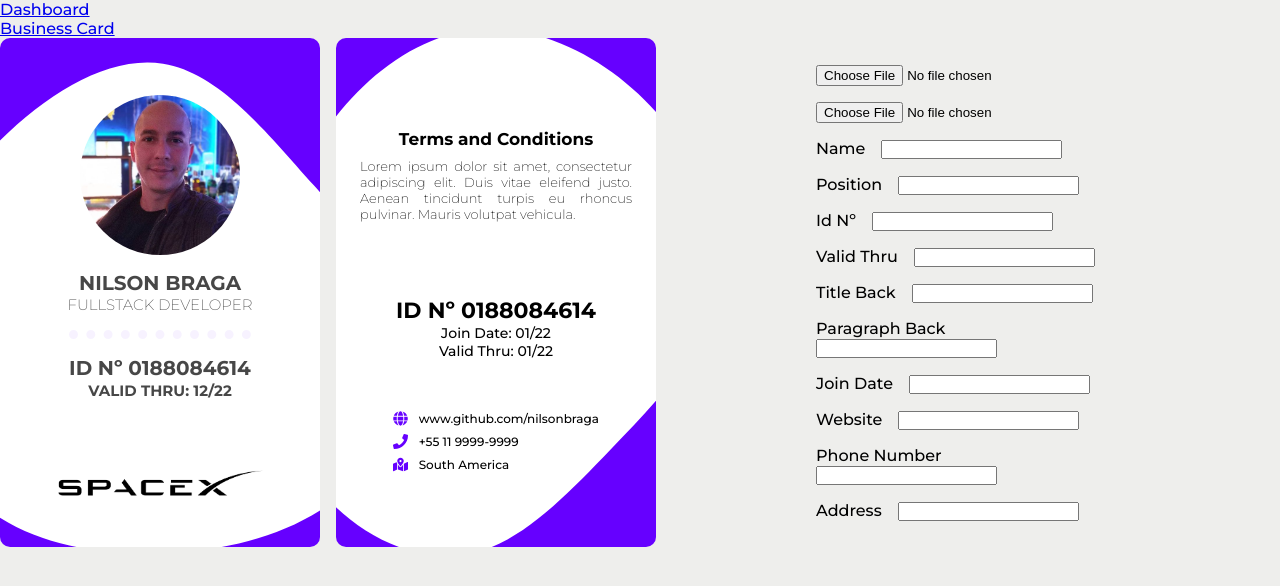
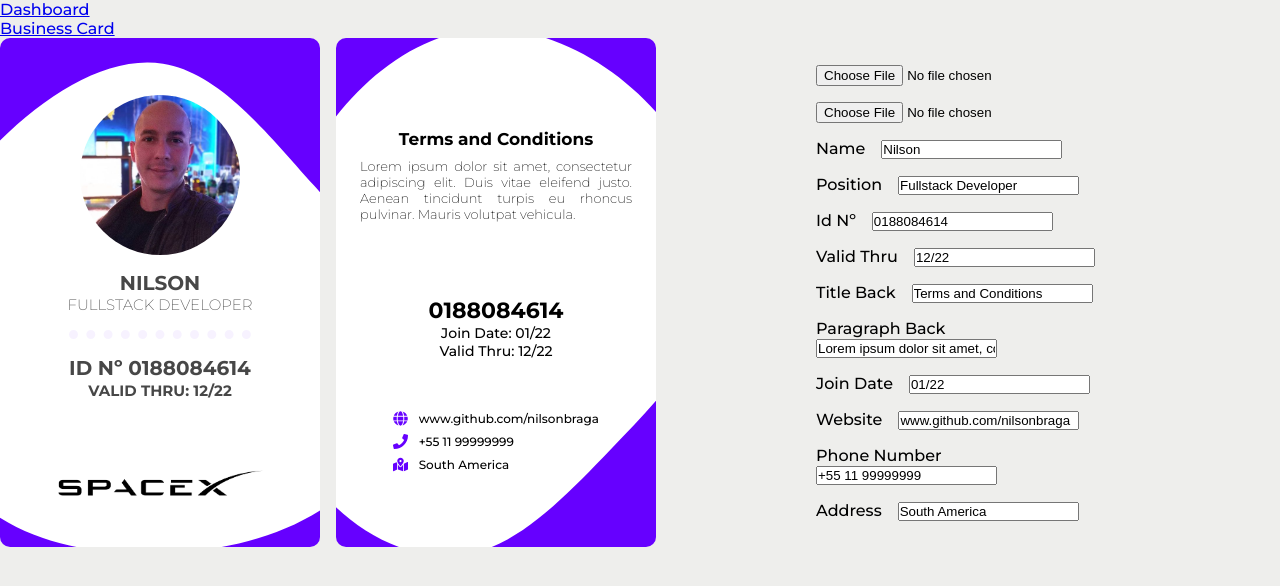
Before and after one commit to nilsonbraga/business-card-vite, a React app: page /businesscardpage in a window 1280 px wide. Shown: the top 586 px of the page. Built offline with nearby package versions, Linux system fonts and the light colour scheme; the HTML template or start-up script is replaced by a standard one.

Commit message:
const with useState

```diff
--- a/src/components/BusinessCard/index.jsx
+++ b/src/components/BusinessCard/index.jsx
@@ -7,7 +7,7 @@
     FaMapMarkedAlt
 } from 'react-icons/fa';
 
-const BusinessCard = () => {
+const BusinessCard = (props) => {
     return (
         <div className='container'>
             <div className='business-card front'>
@@ -16,17 +16,17 @@
                         <img src={photo} alt="" />
                     </div>
                     <div className='name'>
-                        Nilson Braga
+                        {props.name}
                     </div>
                     <div className='company-position'>
-                        Fullstack Developer
+                        {props.position}
                     </div>
                     <div className='info'>
                         <div className='id-num'>
-                            id nº 0188084614
+                            {'id nº ' + props.id}
                         </div>
                         <div className='exp-date'>
-                            Valid Thru: 12/22
+                            {'Valid Thru: ' + props.expDate}
                         </div>
                     </div>
                 </div>
@@ -41,37 +41,37 @@
                 <div className='container-back'>
                     <div className='terms-and-conditions'>
                         <h1>
-                            Terms and Conditions
+                            {props.tcTitle}
                         </h1>
                         <p>
-                        Lorem ipsum dolor sit amet, consectetur adipiscing elit. Duis vitae eleifend justo. Aenean tincidunt turpis eu rhoncus pulvinar. Mauris volutpat vehicula.
+                            {props.pBack ? props.pBack : "Lorem ipsum dolor sit amet, consectetur adipiscing elit. Duis vitae eleifend justo. Aenean tincidunt turpis eu rhoncus pulvinar. Mauris volutpat vehicula."}
                         </p>
                     </div>
 
                 </div>
                 <div className='profile-data-back'>
                     <h1>
-                        id nº 0188084614
+                        {props.id}
                     </h1>
                     <p>
-                        Join Date: 01/22
+                        {'Join Date: ' + props.join}
                     </p>
                     <p>
-                        Valid Thru: 01/22
+                        {'Valid Thru: ' + props.expDate}
                     </p>
                 </div>
                 <div className='footer-back'>
                     <div className='social-item'>
                         <FaGlobe />
-                        <p>www.github.com/nilsonbraga</p>
+                        <p>{props.website}</p>
                     </div>
                     <div className='social-item'>
                         <FaPhone />
-                        <p>+55 11 9999-9999</p>
+                        <p>{props.phone}</p>
                     </div>
                     <div className='social-item'>
                         <FaMapMarkedAlt />
-                        <p>South America</p>
+                        <p>{props.address}</p>
                     </div>
                 </div>
             </div>
--- a/src/pages/BusinessCardPage/index.jsx
+++ b/src/pages/BusinessCardPage/index.jsx
@@ -1,11 +1,88 @@
+import React, { useState, useEffect } from 'react';
 import BusinessCard from "../../components/BusinessCard";
 import BusinessCardForm from "../../components/BusinessCardForm";
 
-const BusinessCardPage = () => (
-    <div className='container'>
-        <BusinessCard />
-        <BusinessCardForm />
-    </div>
-);
+export default function BusinessCardPage() {
+    const [avatar, setAvatar] = useState([]);
+    const [logo, setLogo] = useState([]);
+    const [name, setName] = useState(['Nilson']);
+    const [position, setPosition] = useState(['Fullstack Developer']);
+    const [id, setId] = useState(['0188084614']);
+    const [expDate, setExpDate] = useState(['12/22']);
+    const [tcTitle, setTcTitle] = useState(['Terms and Conditions']);
+    const [pBack, setPBack] = useState(['Lorem ipsum dolor sit amet, consectetur adipiscing elit. Duis vitae eleifend justo. Aenean tincidunt turpis eu rhoncus pulvinar. Mauris volutpat vehicula.']);
+    const [join, setJoin] = useState(['01/22']);
+    const [website, setWebsite] = useState(['www.github.com/nilsonbraga']);
+    const [phone, setPhone] = useState(['+55 11 99999999']);
+    const [address, setAddress] = useState(['South America']);
 
-export default BusinessCardPage;
+    return (
+        <div className='container'>
+
+            <BusinessCard
+                name={name}
+                position={position}
+                id={id}
+                expDate={expDate}
+                tcTitle={tcTitle}
+                pBack={pBack}
+                join={join}
+                website={website}
+                phone={phone}
+                address={address}
+            />
+
+            <div className='container'>
+            <div className='business-card-form'>
+                <span>
+                    <input name='avatar' type="file" value={avatar} onChange={e => setAvatar(e.target.value)} />
+                </span>
+                <span>
+                    <input name='logo' type="file" value={logo} onChange={e => setLogo(e.target.value)}/>
+                </span>
+                <span>
+                    <label htmlFor="name">Name</label>
+                    <input name='name' type="text" value={name} onChange={e => setName(e.target.value)}/>
+                </span>
+                <span>
+                    <label htmlFor="position">Position</label>
+                    <input name='position' type="text" value={position} onChange={e => setPosition(e.target.value)}/>
+                </span>
+                <span>
+                    <label htmlFor="id">Id Nº</label>
+                    <input name='id' type="text" value={id} onChange={e => setId(e.target.value)}/>
+                </span>
+                <span>
+                    <label htmlFor="expdate">Valid Thru</label>
+                    <input name='expdate' type="text" value={expDate} onChange={e => setExpDate(e.target.value)}/>
+                </span>
+                <span>
+                    <label htmlFor="tctitle">Title Back</label>
+                    <input name='tctitle' type="text" value={tcTitle} onChange={e => setTcTitle(e.target.value)}/>
+                </span>
+                <span>
+                    <label htmlFor="pback">Paragraph Back</label>
+                    <input name='pback' type="text" value={pBack} onChange={e => setPBack(e.target.value)}/>
+                </span>
+                <span>
+                    <label htmlFor="join">Join Date</label>
+                    <input name='join' type="text" value={join} onChange={e => setJoin(e.target.value)}/>
+                </span>
+                <span>
+                    <label htmlFor="website">Website</label>
+                    <input name='website' type="text" value={website} onChange={e => setWebsite(e.target.value)}/>
+                </span>
+                <span>
+                    <label htmlFor="phone">Phone Number</label>
+                    <input name='phone' type="text" value={phone} onChange={e => setPhone(e.target.value)}/>
+                </span>
+                <span>
+                    <label htmlFor="address">Address</label>
+                    <input name='address' type="text" value={address} onChange={e => setAddress(e.target.value)}/>
+                </span>
+
+            </div>
+        </div>
+        </div>
+    )
+}
```
